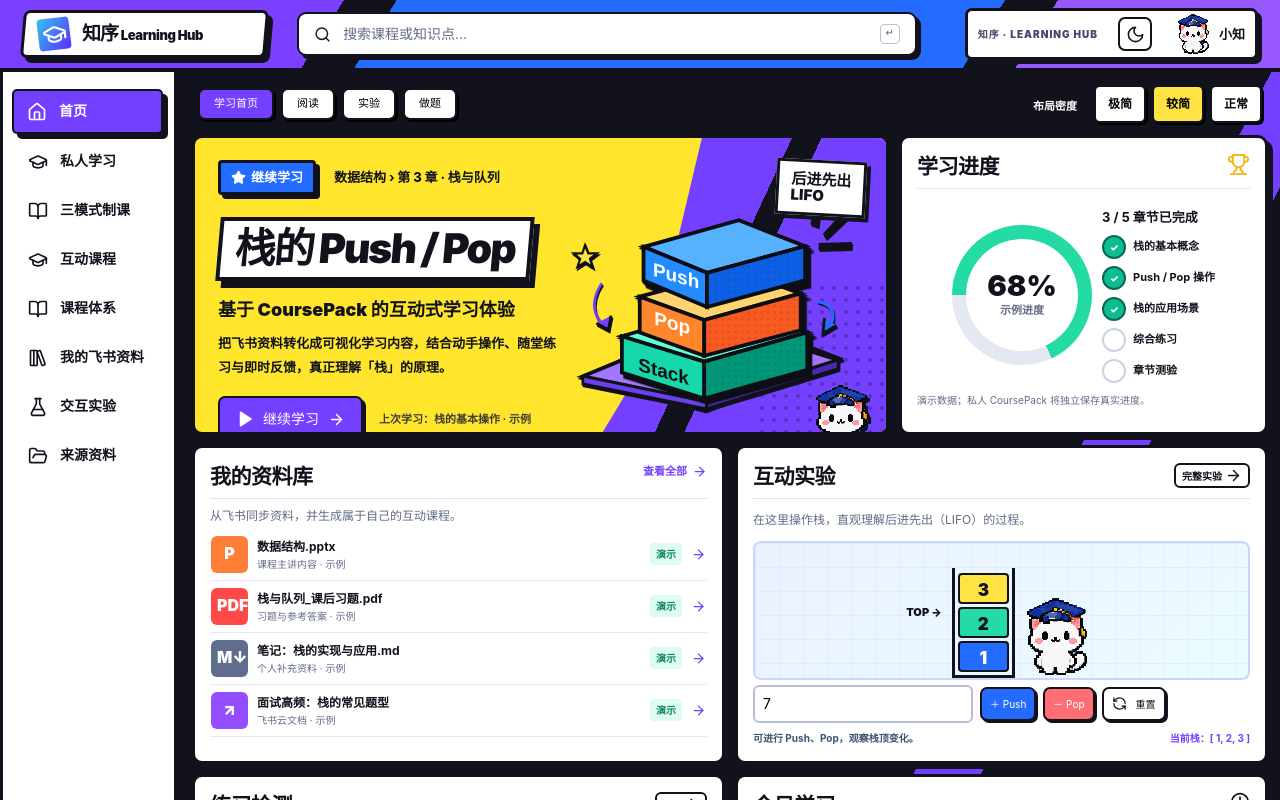
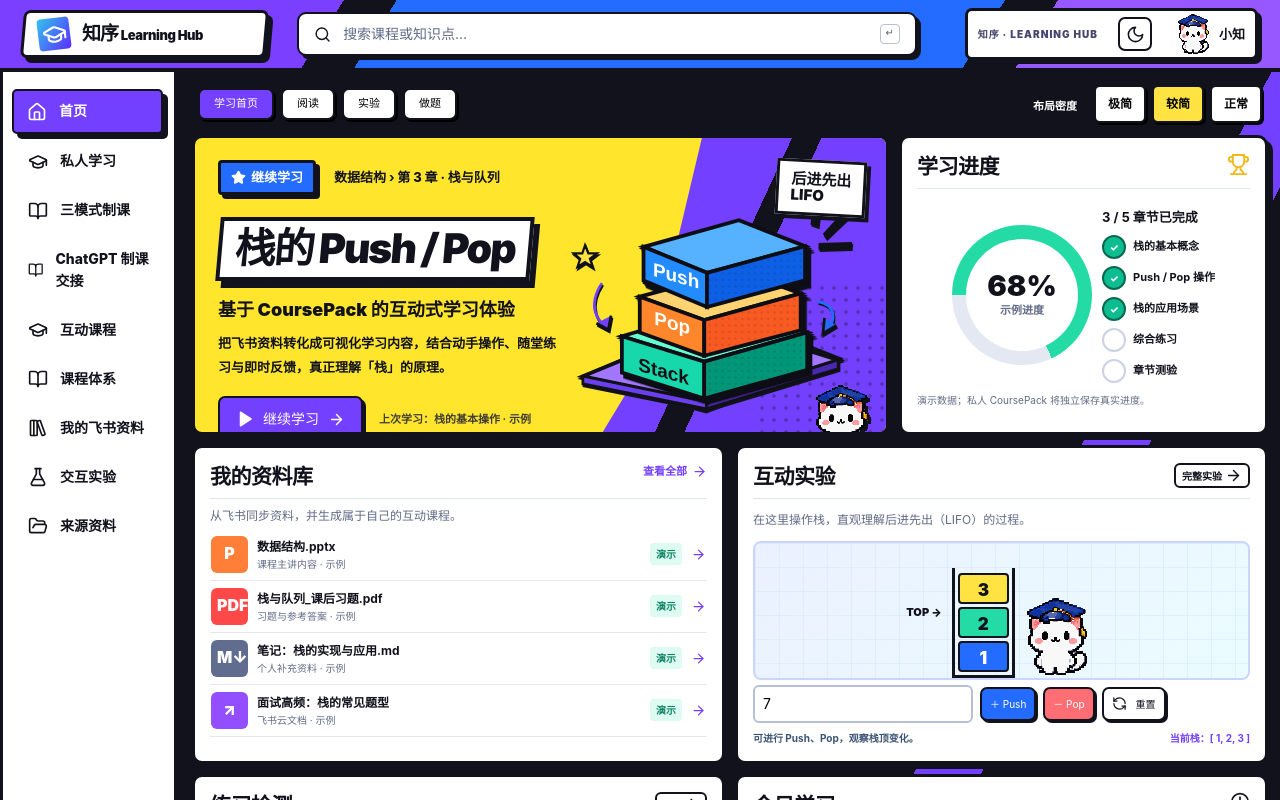
Before and after one commit to colddreamxiaowd/ContinueLeanringWithAI, a Next.js app in the folder web/: page / in a window 1280 px wide. Shown: the top 800 px of the page. Built offline with nearby package versions, Linux system fonts and the light colour scheme.

Commit message:
feat(gpt-handoff): navigation from canonical Pixel Pop sidebar

```diff
--- a/web/src/design/pixel-pop/PixelPopSiteShell.tsx
+++ b/web/src/design/pixel-pop/PixelPopSiteShell.tsx
@@ -12,6 +12,7 @@ const NAV=[
  {href:"/",label:"首页",icon:Home},
  {href:"/learn",label:"私人学习",icon:GraduationCap},
  {href:"/learn/plans",label:"三模式制课",icon:BookOpen},
+ {href:"/learn/gpt-handoff",label:"ChatGPT 制课交接",icon:BookOpen},
  {href:"/coursepacks",label:"互动课程",icon:GraduationCap},
  {href:"/courses",label:"课程体系",icon:BookOpen},
  {href:"/library",label:"我的飞书资料",icon:LibraryBig},
```
